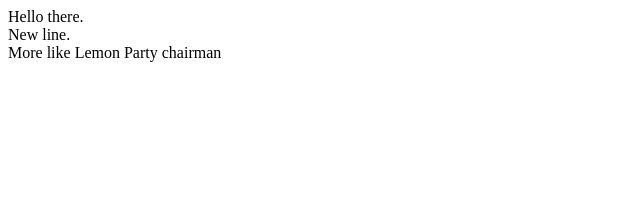
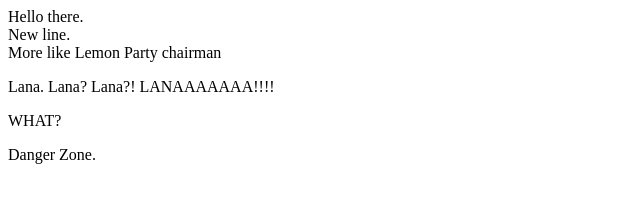
Before and after one commit to DR74/sample, a plain HTML site: page teachers.html in a window 1280 px wide. Shown: the whole page, without its empty margins (0-640 px from the left). Drawn offline with Linux system fonts and the light colour scheme.

Commit message:
Danger zone

```diff
--- a/teachers.html
+++ b/teachers.html
@@ -8,5 +8,11 @@ Hello there.
 New line.
 <br>
 More like Lemon Party chairman
+<p>
+	Lana. Lana? Lana?! LANAAAAAAA!!!!
+	<p>
+		WHAT?
+		<p>
+			Danger Zone.
 </body>
 </html>
```
